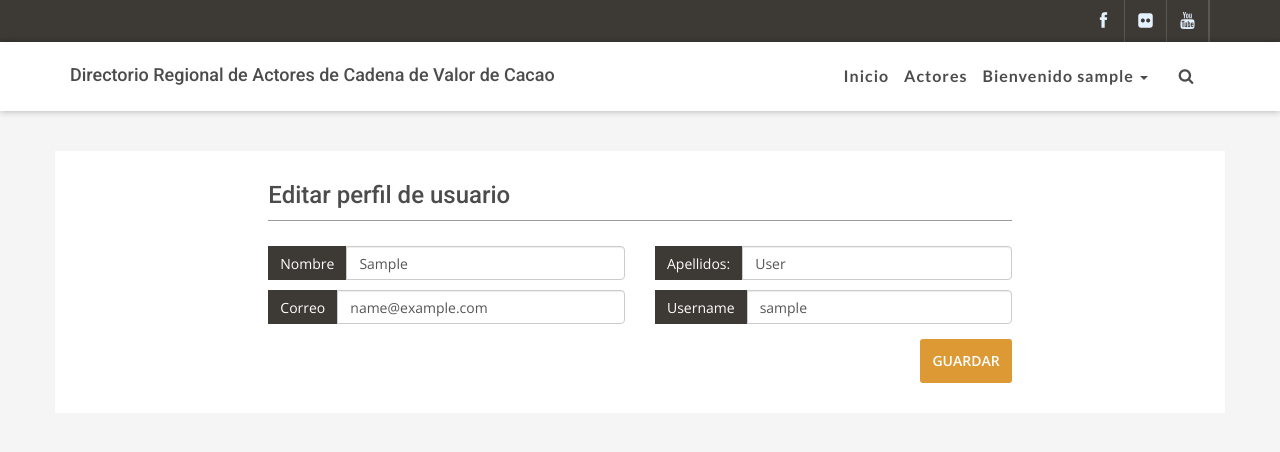
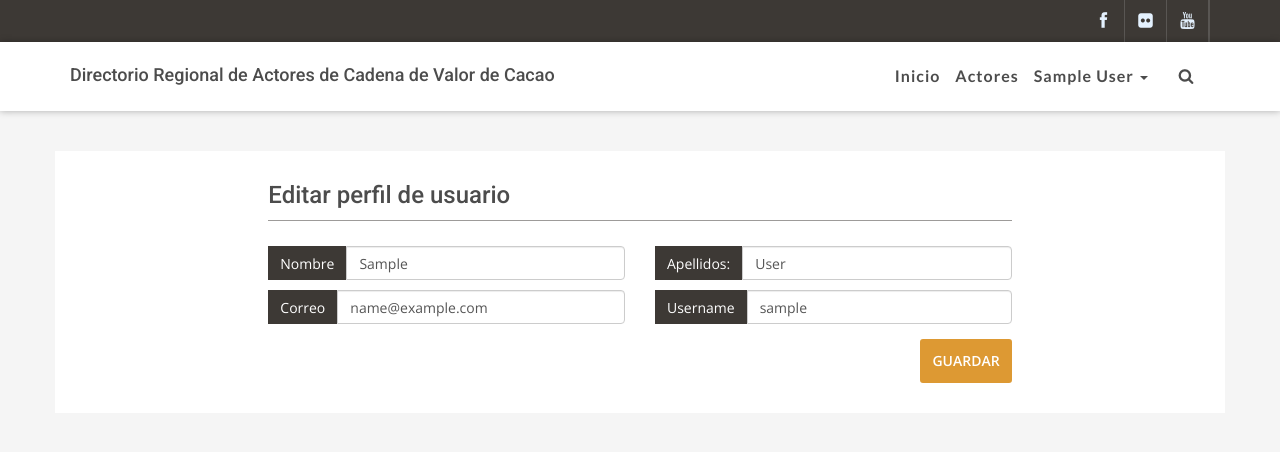
Before and after one commit to CARocha/cadenacacao, a Django app: page /accounts/profile/user/editar/ in a window 1280 px wide. Shown: the top 452 px of the page. Run offline with Django 3.2, Linux system fonts and the light colour scheme; the visitor is signed in with stand-in values (Sample User, id 1); parts of the project's set-up code (start-up, migrations or seed data) failed here and were passed over; some libraries are stand-ins or nearby versions; some web fonts are replaced.

Commit message:
unos cambios en template

```diff
--- a/templates/base.html
+++ b/templates/base.html
@@ -134,7 +134,7 @@
                         <li><a href="/actores/" class="menu-last {% if '/actores/' in request.path %}selected{% endif %}">Actores</a></li>
                         {% if user.is_authenticated %}
                             <li class="dropdown">
-                              <a href="#" class="dropdown-toggle" data-toggle="dropdown" role="button" aria-haspopup="true" aria-expanded="false">Bienvenido {{user.username}} <span class="caret"></span></a>
+                              <a href="#" class="dropdown-toggle" data-toggle="dropdown" role="button" aria-haspopup="true" aria-expanded="false">{{user.get_full_name|default:user.username}} <span class="caret"></span></a>
                               <ul class="dropdown-menu">
                                 <li><a href="/accounts/profile/">Ir al perfil</a></li>
                                 <li><a href="/accounts/logout/">Salir</a></li>
```
